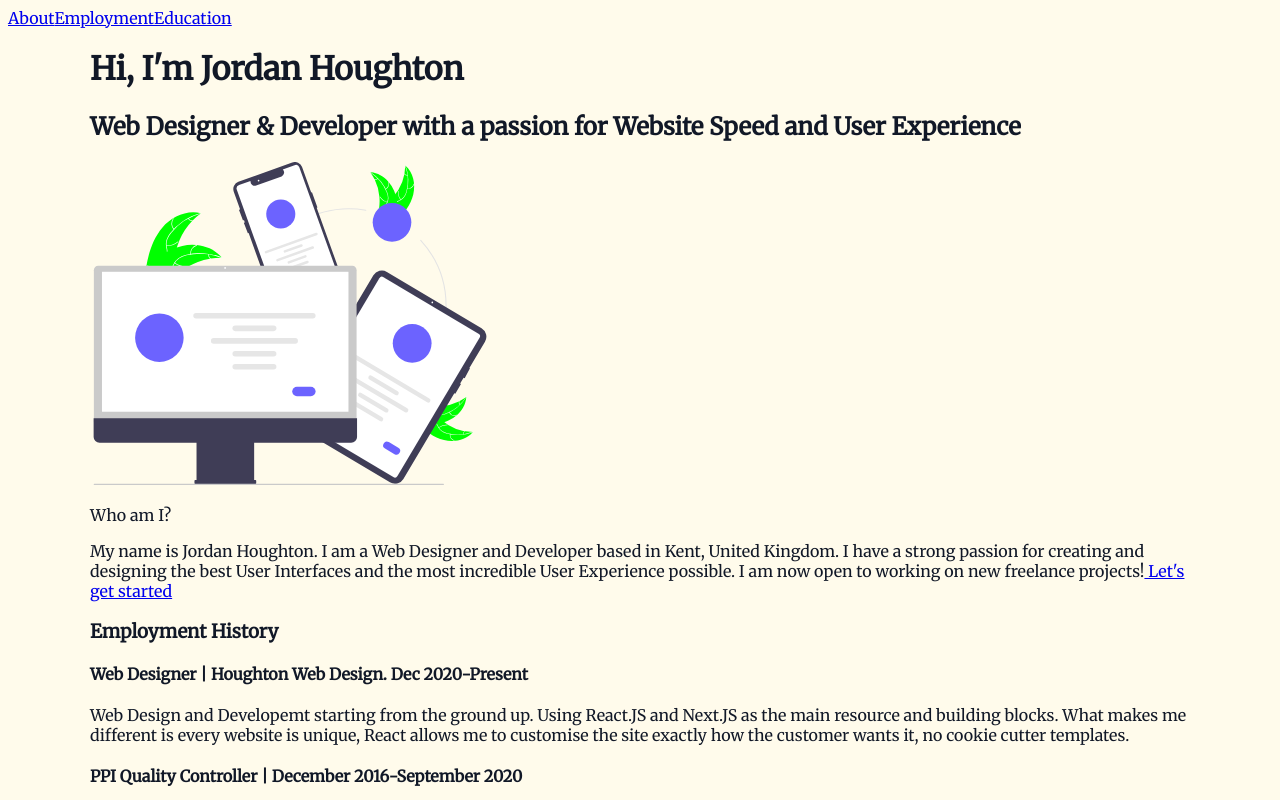
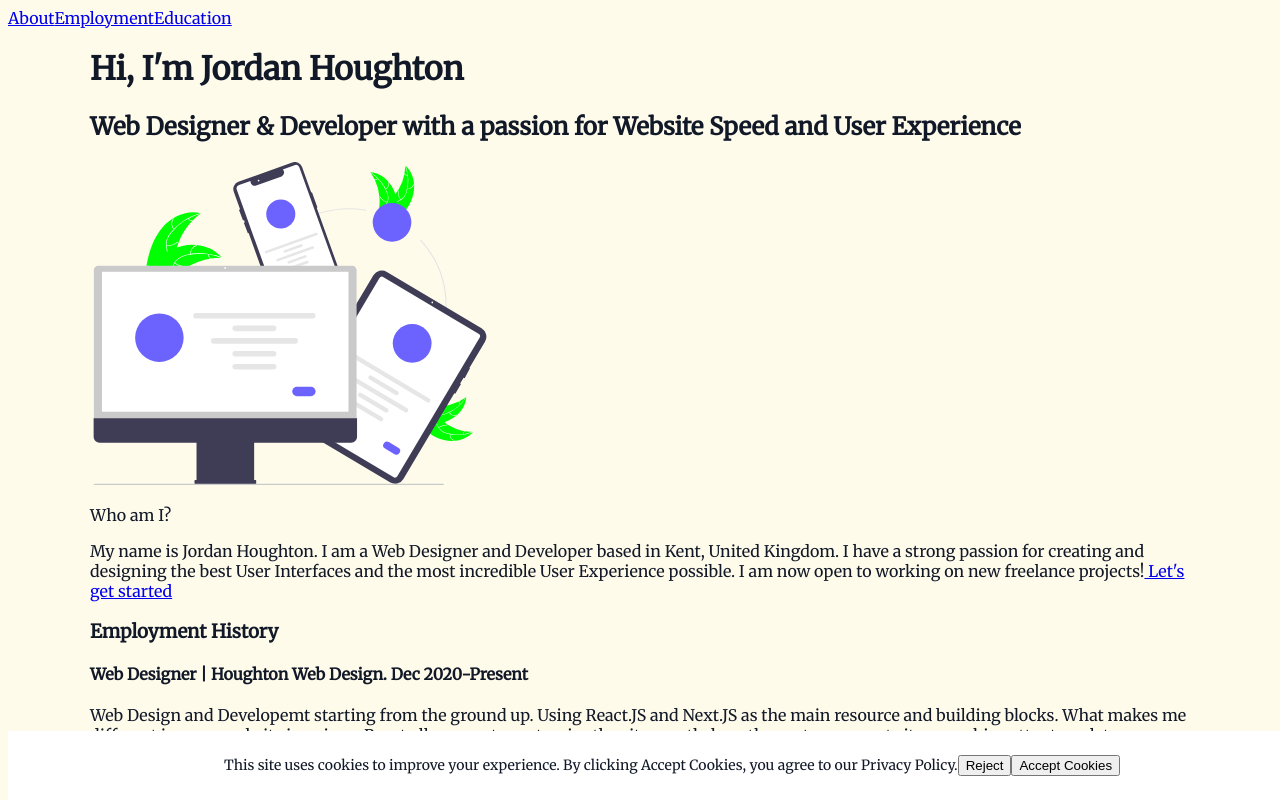
Before and after one commit to jordanhoughton74-git/personal-website, a Next.js app: page / in a window 1280 px wide. Shown: the top 800 px of the page. Built offline with nearby package versions, Linux system fonts and the light colour scheme.

Commit message:
analytics

```diff
--- /dev/null
+++ b/components/FeatureBar.js
@@ -0,0 +1,30 @@
+import { useAcceptCookies } from "../lib/useAcceptCookies"
+import s from './FeatureBar.module.css'
+import cn from 'classnames'
+
+
+export default function FeatureBar(){
+    const { acceptedCookies, onAcceptCookies, onRejectCookies } = useAcceptCookies()
+
+
+    if (acceptedCookies == true) {
+        var hide = {acceptedCookies}
+    }
+
+    const rootClassName = cn(
+        s.root,
+        {
+          transform: true,
+          'translate-y-0 opacity-100': !hide,
+          'translate-y-full opacity-0': hide,
+        }
+      )
+    return (
+        <div className={rootClassName} >
+            <span>This site uses cookies to improve your experience. By clicking Accept Cookies, you agree to our Privacy Policy.</span>
+            <button onClick={() => onRejectCookies()} className="p-3 bg-yellow-100 mx-2.5">Reject</button>
+            <button onClick={() => onAcceptCookies()} className="p-3 bg-black text-white">Accept Cookies</button>
+        </div>
+
+    )
+}
--- /dev/null
+++ b/components/FeatureBar.module.css
@@ -0,0 +1,3 @@
+.root {
+@apply text-center p-6 bg-white text-sm flex-row justify-center items-center font-medium fixed bottom-0 w-full z-30 transition-all duration-300 ease-out
+}
--- /dev/null
+++ b/lib/useAcceptCookies.js
@@ -0,0 +1,36 @@
+import Cookies from 'js-cookie'
+import { useState, useEffect } from 'react'
+
+const COOKIE_ACCEPT = 'accept_cookies'
+const COOKIE_RESPONSE = 'cookie_response'
+
+export const useAcceptCookies = () => {
+    const [acceptedCookies, setAcceptedCookies] = useState(true)
+
+  useEffect(() => {
+    if (!Cookies.get(COOKIE_RESPONSE)) {
+      setAcceptedCookies(false)
+    }
+  }, [])
+
+
+    const acceptCookies = () => {
+      setAcceptedCookies(true)
+      Cookies.set(COOKIE_ACCEPT, 'accepted', { expires: 365 })
+      Cookies.set(COOKIE_RESPONSE, 'accepted', {expires: 365})
+      window.location.reload(false);
+
+    }
+
+    const rejectCookies = () => {
+        setAcceptedCookies(true)
+        Cookies.set(COOKIE_RESPONSE, 'rejected', {expires: 365})
+        Cookies.remove('_ga_4B1MDD9XJF')
+      }
+
+    return {
+      acceptedCookies,
+      onAcceptCookies: acceptCookies,
+      onRejectCookies: rejectCookies,
+    }
+  }
--- /dev/null
+++ b/lib/useAllCookies.js
@@ -0,0 +1,19 @@
+import Cookies from 'js-cookie'
+import { useState, useEffect } from 'react'
+
+const COOKIE_ACCEPT = 'accept_cookies'
+
+export const useAllCookies = () => {
+
+    const [allCookies, setAllCookies] = useState(false)
+
+    useEffect(() => {
+      if (Cookies.get(COOKIE_ACCEPT)) {
+        setAllCookies(true)
+      }
+    }, [])
+
+      return{
+          allCookies,
+    }
+}
--- a/next.config.js
+++ b/next.config.js
@@ -14,7 +14,8 @@ module.exports =
                   styleSrc: ["'self'", "'unsafe-inline'", "https://fonts.googleapis.com"],
                   imgSrc: ["'self'", "data:"],
                   fontSrc: ["'self'", "https://fonts.gstatic.com"],
-                  scriptSrc: ["'self'", "'sha256-X+zrZv/IbzjZUnhsbWlsecLbwjndTpG0ZynXOif7V+k='"]
+                  connectSrc: ["'self'", "https://www.google-analytics.com"],
+                  scriptSrc: ["'self'", "'sha256-X+zrZv/IbzjZUnhsbWlsecLbwjndTpG0ZynXOif7V+k='", "https://www.googletagmanager.com", "'sha256-jPzOZpPUtOK2pQvtcWCQvDmmO+Q/77PPVy2NP/YhKao='", "https://www.google-analytics.com"]
                 },
               },
               frameGuard: "deny",
--- a/package.json
+++ b/package.json
@@ -6,6 +6,7 @@
     "start": "next start"
   },
   "dependencies": {
+    "js-cookie": "^3.0.1",
     "next": "latest",
     "next-secure-headers": "^2.2.0",
     "react": "^17.0.2",
--- a/pages/_app.js
+++ b/pages/_app.js
@@ -1,20 +1,43 @@
 import Header from '../components/header'
+import Head from 'next/head'
 import Footer from '../components/footer';
-import Head from 'next/head';
+import FeatureBar from '../components/FeatureBar'
+import { useAllCookies } from '../lib/useAllCookies'
 
 import 'tailwindcss/tailwind.css'
 import '../styles/globals.css'
 
 
 function MyApp({ Component, pageProps }) {
+  const { allCookies } = useAllCookies()
+
   return (
   <>
-  <Head>
+    <Head>
     <link rel="apple-touch-icon" sizes="180x180" href="/favicon/apple-touch-icon.png"/>
     <link rel="icon" type="image/png" sizes="32x32" href="/favicon/favicon-32x32.png"/>
     <link rel="icon" type="image/png" sizes="16x16" href="/favicon/favicon-16x16.png"/>
     <link rel="manifest" href="/favicon/site.webmanifest"/>
+    {allCookies == true ? <script
+              async
+              src={`https://www.googletagmanager.com/gtag/js?id=G-4B1MDD9XJF`}
+            /> : null
+            }
+    {allCookies == true ? <script
+              dangerouslySetInnerHTML={{
+                __html: `
+              window.dataLayer = window.dataLayer || [];
+              function gtag(){dataLayer.push(arguments);}
+              gtag('js', new Date());
+              gtag('config', 'G-4B1MDD9XJF', {
+                page_path: window.location.pathname,
+              });
+            `,
+              }}
+            /> : null
+            }
   </Head>
+  <FeatureBar />
   <Header />
   <Component {...pageProps} />
   <Footer />
```
Also changed, not shown: 1 other file (tests, documents, lock files or other folders).
